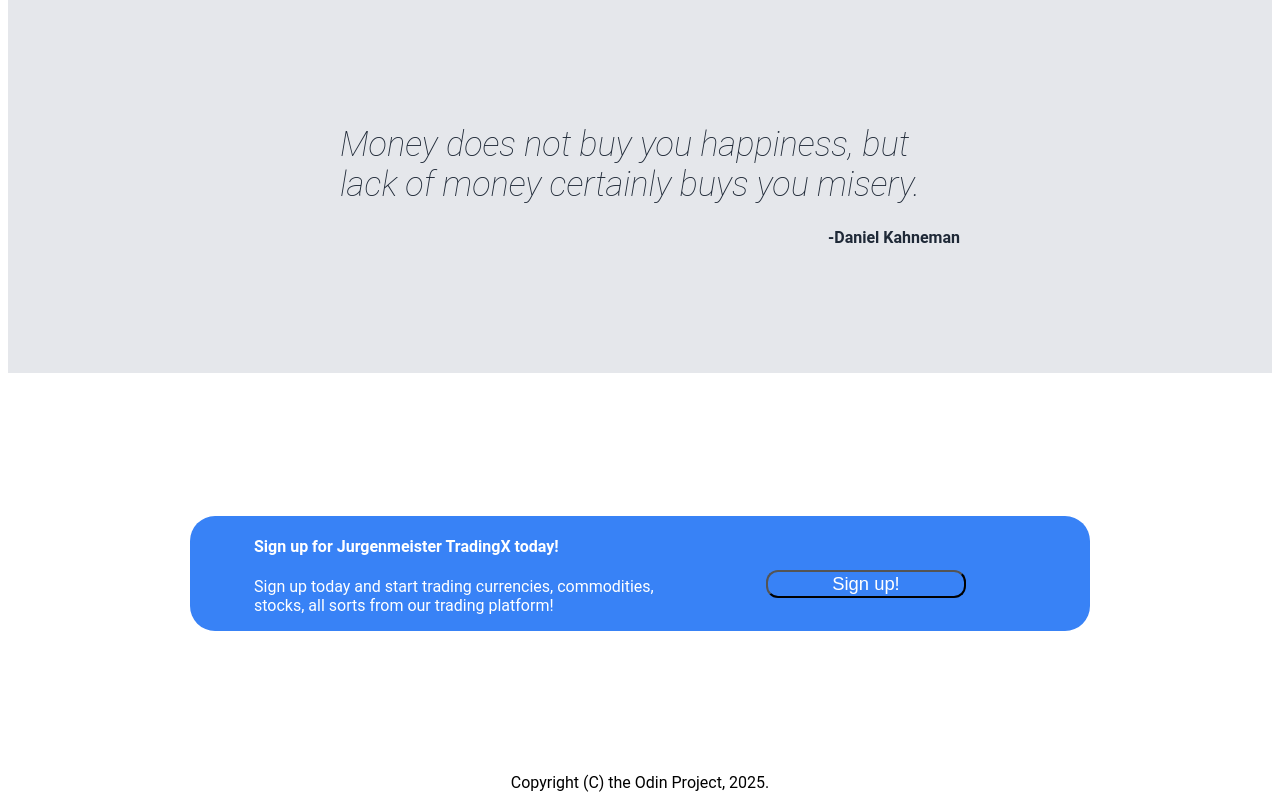
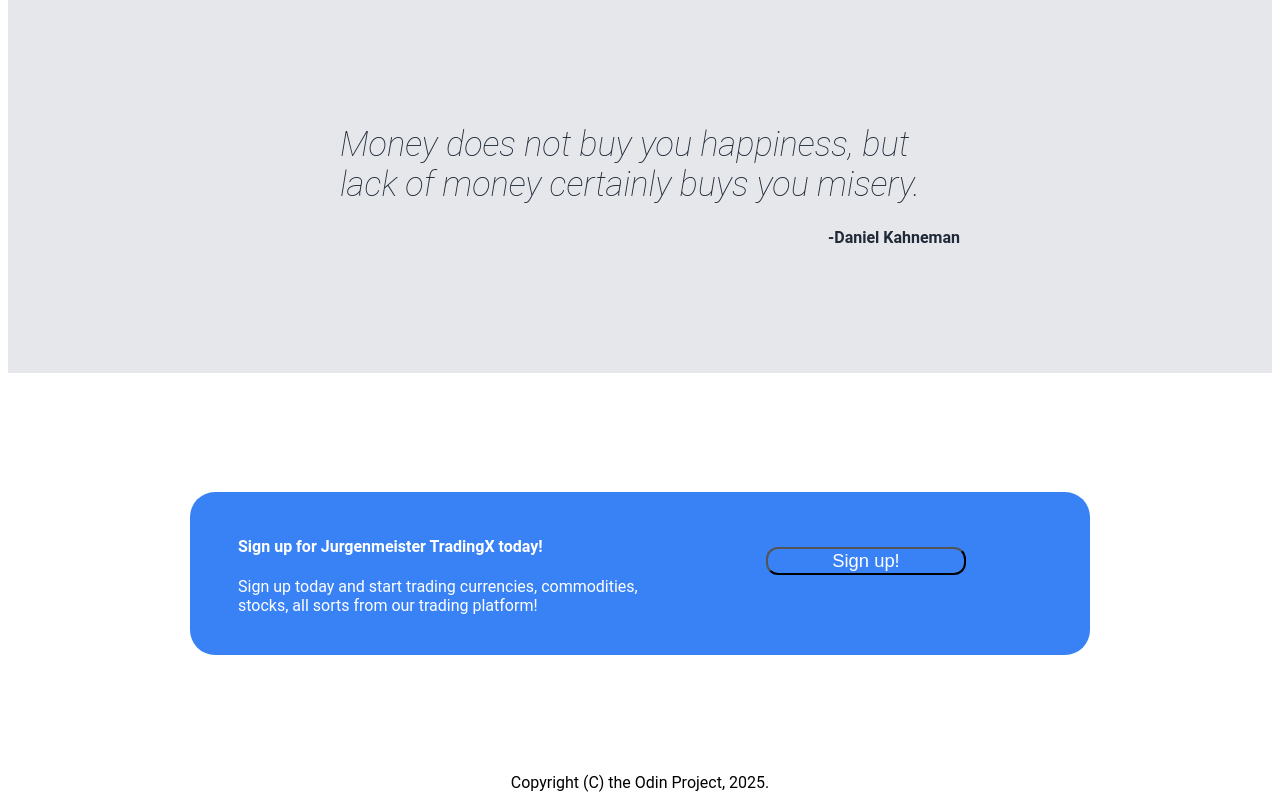
Before and after one commit to crocash-cm/odin-project-landing-page, a plain HTML site: page index.html in a window 1280 px wide. Shown: the part 1041-1841 px from the top of the page. Drawn offline with Linux system fonts and the light colour scheme.

Commit message:
Adjusted margins for CTA section.

```diff
--- a/css/styles.css
+++ b/css/styles.css
@@ -198,14 +198,17 @@ ul {
 }
 
 .cta-text {
-    margin-left: 64px;
+    margin-left: 48px;
+    margin-right: 24px;
+    margin-bottom: 24px;
+    margin-top: 24px;
     max-width: 400px;
 }
 
 .cta-button {
     margin-left: auto;
     margin-right: 124px;
-    margin-top: 46px;
+
 }
 
 .cta-button button {
```
